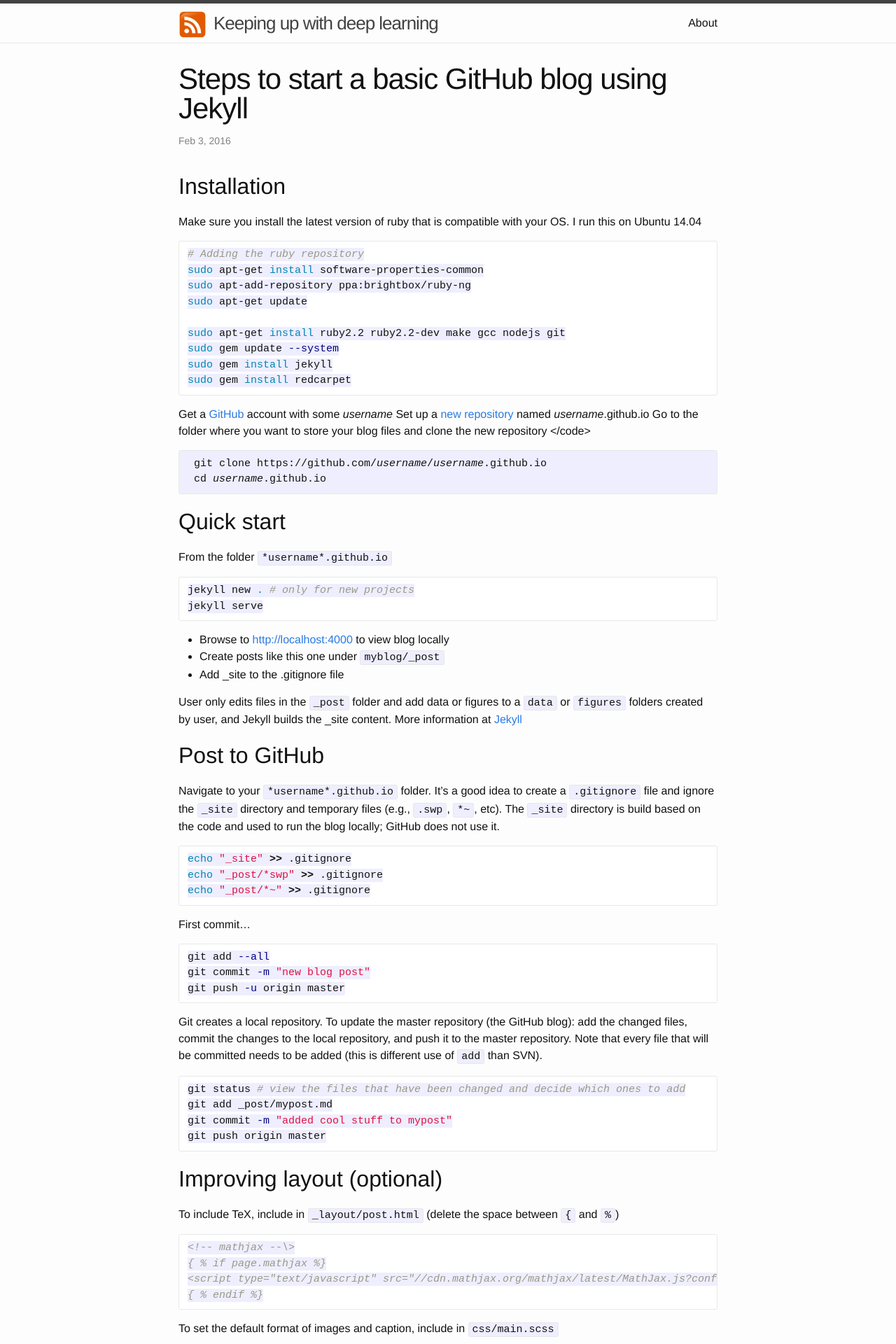
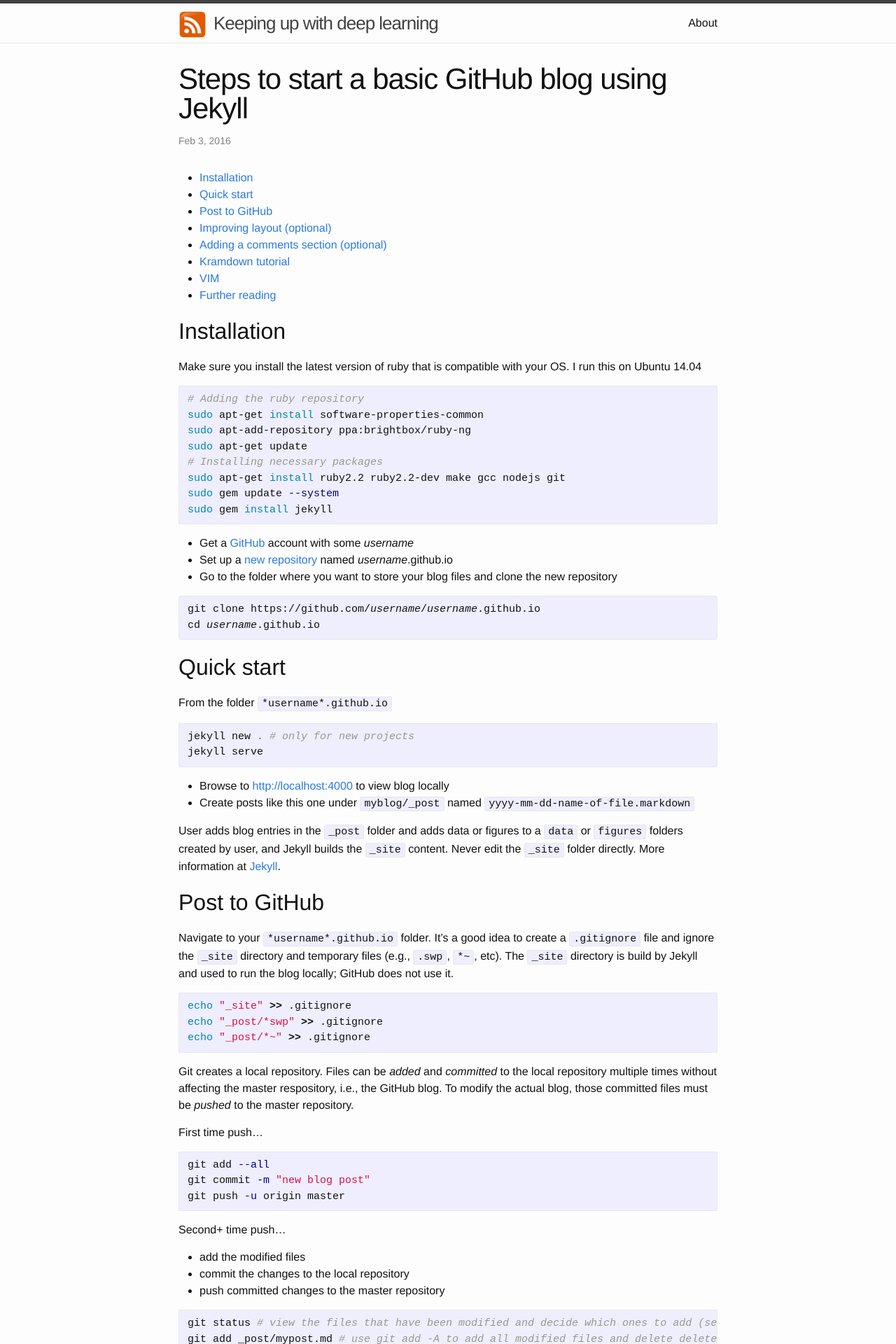
Before and after one commit to RodriguezAndres/RodriguezAndres.github.io, a Jekyll site: the page built from _posts/2016-02-03-starting-blog.markdown, in a window 1280 px wide. Shown: the top 1920 px of the page at 70% size. Built offline with Jekyll 4.4.1, drawn with Linux system fonts in a browser that asks for light colours; Markdown is read by kramdown in place of the engine named in the settings; formulas are drawn with MathJax 3; comment, search, counter and statistics services are not loaded; some of the changed text lies outside the part shown.

Commit message:
switching to kramdown and fixing blog

````diff
--- a/_config.yml
+++ b/_config.yml
@@ -10,5 +10,6 @@ github_username:  rodriguezandres
 linkedin_username: andres-rodriguez-3333212
 
 # Build settings
-markdown: redcarpet
+markdown: kramdown
+#markdown: redcarpet
 permalink: pretty
--- a/_posts/2016-02-03-starting-blog.markdown
+++ b/_posts/2016-02-03-starting-blog.markdown
@@ -2,85 +2,150 @@
 layout: post
 comments: true
 title:  "Steps to start a basic GitHub blog using Jekyll"
-excerpt: "These steps can be used to start a blog"
 date:   2016-02-03 23:00:00
 mathjax: true
 ---
+
+* TOC
+{:toc}
 
 ## Installation
 Make sure you install the latest version of ruby that is compatible with your OS. I run this
 on Ubuntu 14.04
 
-```bash
+~~~ bash
 # Adding the ruby repository
 sudo apt-get install software-properties-common
 sudo apt-add-repository ppa:brightbox/ruby-ng
 sudo apt-get update
-
+# Installing necessary packages
 sudo apt-get install ruby2.2 ruby2.2-dev make gcc nodejs git
 sudo gem update --system
 sudo gem install jekyll
-sudo gem install redcarpet
-```
-Get a [GitHub](http://github.com) account with some *username*
-Set up a [new repository](https://github.com/new) named *username*.github.io
-Go to the folder where you want to store your blog files and clone the new repository
-</code>
+~~~
 
-<p><div class="highlight"><pre><code class="language-bash" data-lang="bash"> <span class="nv"></span>git clone https://github.com/<em>username</em>/<em>username</em>.github.io
-<span class="nv"> </span>cd <em>username</em>.github.io </code></pre></div></p>
+- Get a [GitHub](http://github.com) account with some *username*
+- Set up a [new repository](https://github.com/new) named *username*.github.io
+- Go to the folder where you want to store your blog files and clone the new repository
+
+<p><div class="highlight"><pre><code class="language-bash" data-lang="bash"><span class="nv"></span>git clone https://github.com/<em>username</em>/<em>username</em>.github.io
+<span class="nv"></span>cd <em>username</em>.github.io
+</code></pre></div></p>
 
 ## Quick start
 From the folder <code>*username*.github.io</code>
 
-```bash
+~~~ bash
 jekyll new . # only for new projects
 jekyll serve
-```
+~~~
+
 - Browse to [http://localhost:4000](http://localhost:4000) to view blog locally
-- Create posts like this one under `myblog/_post`
-- Add _site to the .gitignore file
+- Create posts like this one under `myblog/_post` named `yyyy-mm-dd-name-of-file.markdown`
 
-User only edits files in the `_post` folder and add data or figures to a `data` or `figures` folders created by user, and Jekyll builds the _site content. More information at [Jekyll](http://jekyllrb.com/docs/structure/)
+User adds blog entries in the `_post` folder and adds data or figures to a `data` or `figures` folders created by user, and Jekyll builds the `_site` content. Never edit the `_site` folder directly. More information at [Jekyll](http://jekyllrb.com/docs/structure/).
 
 ## Post to GitHub
-Navigate to your <code>*username*.github.io</code> folder. It's a good idea to create a `.gitignore` file and ignore the `_site` directory and temporary files (e.g., `.swp`, `*~`, etc). The `_site` directory is build based on the code and used to run the blog locally; GitHub does not use it.
+Navigate to your <code>*username*.github.io</code> folder. It's a good idea to create a `.gitignore` file and ignore the `_site` directory and temporary files (e.g., `.swp`, `*~`, etc). The `_site` directory is build by Jekyll and used to run the blog locally; GitHub does not use it.
 
-```bash
+~~~ bash
 echo "_site" >> .gitignore
 echo "_post/*swp" >> .gitignore
 echo "_post/*~" >> .gitignore
-```
+~~~
 
-First commit...
+Git creates a local repository. Files can be *added* and *committed* to the local repository multiple times without affecting the master respository, i.e., the GitHub blog. To modify the actual blog, those committed files must be *pushed* to the master repository.
 
-```bash
+First time push...
+
+~~~ bash
 git add --all
 git commit -m "new blog post"
 git push -u origin master
-```
+~~~
 
-Git creates a local repository. To update the master repository (the GitHub blog): add the changed files, commit the changes to the local repository, and push it to the master repository. Note that every file that will be committed needs to be added (this is different use of `add` than SVN).
+Second+ time push...
 
-```bash
-git status # view the files that have been changed and decide which ones to add
-git add _post/mypost.md
+- add the modified files
+- commit the changes to the local repository
+- push committed changes to the master repository
+
+
+~~~ bash
+git status # view the files that have been modified and decide which ones to add (see note below)
+git add _post/mypost.md # use git add -A to add all modified files and delete deleted files
 git commit -m "added cool stuff to mypost"
 git push origin master
-```
+~~~
+Note that every modified file (including those already in the local repository) needs to be added prior to committing (this is a different use of `add` than in SVN; in SVN only new files into the repo need are added).
+
+An example from [stackoverflow](http://stackoverflow.com/questions/572549/difference-between-git-add-a-and-git-add) showing the various ways to add files
+
+~~~ bash
+git init
+echo Change me > change-me
+echo Delete me > delete-me
+git add change-me delete-me
+git commit -m initial
+
+echo OK >> change-me
+rm delete-me
+echo Add me > add-me
+
+git status
+# Changed but not updated:
+#   modified:   change-me
+#   deleted:    delete-me
+# Untracked files:
+#   add-me
+
+git add .
+git status
+
+# Changes to be committed:
+#   new file:   add-me
+#   modified:   change-me
+# Changed but not updated:
+#   deleted:    delete-me
+
+git reset
+
+git add -u
+git status
+
+# Changes to be committed:
+#   modified:   change-me
+#   deleted:    delete-me
+# Untracked files:
+#   add-me
+~~~
+
+Summary using `add`:
+
+- `git add -A` stages All
+- `git add .` stages new and modified, without deleted
+- `git add -u` stages modified and deleted, without new
+
 
 ## Improving layout (optional)
-To include TeX, include in `_layout/post.html` (delete the space between `{` and `%`)
+To add a Table of Contents (more information [here](http://www.seanbuscay.com/blog/jekyll-toc-markdown/)), add the following snippet at top of the file under the header
 
-```html
+~~~ bash
+*TOC
+{:toc}
+~~~
+
+To use TeX formatting, include in `_layout/post.html` (**important**: delete the space between `{` and `%`)
+
+~~~ html
 <!-- mathjax --\>
 { % if page.mathjax %}
 <script type="text/javascript" src="//cdn.mathjax.org/mathjax/latest/MathJax.js?config=TeX-AMS-MML_HTMLorMML"></script>
 { % endif %}
-```
+~~~
 To set the default format of images and caption, include in `css/main.scss`
 
-```scss
+~~~ scss
 .imgright { float: right; margin-left: 10px; }
 .imgcap img {
   border: 1px solid #999;
@@ -91,19 +156,19 @@ To set the default format of images and caption, include in `css/main.scss`
   font-size: 14px;
   text-align: center;
 }
-```
+~~~
 
 To increase the width of the display, modify the `.wrapper` definition in  `_sass/_base.scss` replace the `* 2`'s with `* 1`'s
 
-```
+~~~
 .wrapper {
     max-width: -webkit-calc(#{$content-width} - (#{$spacing-unit} * 1));
     max-width:         calc(#{$content-width} - (#{$spacing-unit} * 1));
-```
+~~~
 
-To add a linkedin linked icon, include in `_include/footer.html` (delete the space between `{` and `%`) and in `_config.yml`, respectively
+To add a linkedin icon, include in `_include/footer.html` (**important**: delete the space between `{` and `%`) and in `_config.yml`, respectively
 
-```
+~~~
           { % if site.linkedin_username %}
           <li>
             <a href="https://www.linkedin.com/in/{{ site.linkedin_username }}">
@@ -119,62 +184,62 @@ To add a linkedin linked icon, include in `_include/footer.html` (delete the spa
             </a>
           </li>
           { % endif %}
-```
+~~~
 
-```
+~~~
 linkedin_username: <em>linked_username</em>
-```
+~~~
 
-## Adding a comments section
+## Adding a comments section (optional)
 - Register your blog at [Disqus](https://disqus.com/)
-- Copy the `_include/comments.html` file used for this blog to your `_include` folder
-- Include comments.html into your `_layouts/post.html` or `_layouts/defaut.html` file (*delete* the space between `{` and `%`):
+- Copy the `_include/comments.html` file used for this blog to your `_include` folder replacing my disqus\_shortname with yours
+- Include comments.html into your `_layouts/post.html` (show comments only on posts) or `_layouts/defaut.html` (show comments on all pages including home page) file (**important**: delete the space between `{` and `%`):
 
-```
+~~~
   { % include comments.html %}
-```
+~~~
 
 
-## Markdown tutorial
-See the Markdown [cheatsheet](https://github.com/adam-p/markdown-here/wiki/Markdown-Cheatsheet) for a complete list. In addition here are other formatting techniques and the more common techniques that I use.
+## Kramdown tutorial
+The kramdown syntax is a superset of the Markdown syntax, and most of the kramdown syntax is available in standard Markdown syntax. Below are the common formatting techniques that I use. For a more complete list see the kramdown [quick reference](http://kramdown.gettalong.org/quickref.html).
 
-```
-Separate lines in the Markdown text are concatinated in the blog, e.g.,
+~~~
+Separate lines are concatinated in the blog, e.g.,
 this shows up as one line
-```
+~~~
 
-Separate lines in the Markdown text are concatinated in the blog, e.g.,
+Separate lines are concatinated in the blog, e.g.,
 this shows up as one line
 
-```
-Separate lines in the Markdown text trailed by two spaces are not concatinated in the blog, e.g.,
+~~~
+Separate lines trailed by two spaces are not concatinated in the blog, e.g.,
   this shows up as two lines
-```
+~~~
 
-Separate lines in the Markdown text trailed by two spaces are not concatinated in the blog, e.g.,
+Separate lines trailed by two spaces are not concatinated in the blog, e.g.,
   this shows up as two lines
 
-```
+~~~
 **bold** or *italics* or **_both_** or <s>strikethrough</s>.
 Note that ~~strikethrough~~ should work but it's not working for me
-```
+~~~
 
 **bold** or *italics* or **_both_** or <s>strikethrough</s>.
 Note that ~~strikethrough~~ should work but it's not working for me
 
-```
+~~~
 > Indent and italicized text
-```
+~~~
 
 > Indent and italicized text
 
-```
+~~~
 Bullet points:
 
 - bullet 1
 
 - bullet 2
-```
+~~~
 
 Bullet points:
 
@@ -182,131 +247,143 @@ Bullet points:
 
 - bullet 2
 
-```
+~~~
 Lists:
 
 1. First
-  * sublist item
-  * sublist another item
+    * sublist item requires indent of four spaces
+    * sublist another item
 2. Second
-  1. numbered sublist item 1
-  1. numbered sublist item 2
+    1. numbered sublist item 1
+    1. numbered sublist item 2
 1. Third (in Markdown actual numbers don't matter; only that is a number)
 1. Forth
-```
+~~~
 
 Lists:
 
 1. First
-  * sublist item
-  * sublist another item
+    * sublist item requires indent of four spaces
+    * sublist another item
 2. Second
-  1. numbered sublist item 1
-  1. numbered sublist item 2
+    1. numbered sublist item 1
+    1. numbered sublist item 2
 1. Third (in Markdown actual numbers don't matter; only that is a number)
 1. Forth
 
-```
+~~~
 Create a [hyperlink](http://hyperlink.com)
   Create a [hyperlink](http://hyperlink.com "Title") that displays the title
 if you put your mouse over it
-```
+~~~
 
 Create a [hyperlink](http://hyperlink.com)
   Create a [hyperlink](http://hyperlink.com "Title") that displays the title
 if you put your mouse over it
 
-```
+~~~
 <div class="imgcap">
 <img src="/figures/tutorial.jpg">
 <img src="/figures/tutorial.jpg" style="border:none;">
 <img src="/figures/tutorial.jpg" width="10%">
 <img src="/figures/tutorial.jpg" width="30%">
-<img src="/figures/tutorial.jpg" style="max-width:10%; height:200px;" -->
-<div class="thecap" style="text-align:justify">Caption: Inserting
-figures with various settings: <b>(1)</b> Unaltered image. <b>(2)</b> No border.
-<b>(3)</b> Width takes 10% of screen width. <b>(4)</b> Width takes 30% of the
-screen. <b>(5)</b> Width takes 10% of the screen and the height is 200 pixels.
+<img src="/figures/tutorial.jpg" style="max-width:10%; height:200px;">
+<div class="thecap" style="text-align:justify">
+Caption: Inserting figures with various settings:
+<b>(1)</b> Unaltered image.
+<b>(2)</b> No border.
+<b>(3)</b> Width takes 10% of screen width.
+<b>(4)</b> Width takes 30% of the screen
+<b>(5)</b> Width takes 10% of the screen and the height is 200 pixels.
 </div>
-<div class="thecap" style="text-align:justify; font-size:90%">And here is a
-different way to format the font size in captions
-</div></div>
-```
+<div class="thecap" style="text-align:justify; font-size:90%">
+And here is a different way to format the font size in captions
+</div>
+</div>
+~~~
 
 <div class="imgcap">
 <img src="/figures/tutorial.jpg">
 <img src="/figures/tutorial.jpg" style="border:none;">
 <img src="/figures/tutorial.jpg" width="10%">
 <img src="/figures/tutorial.jpg" width="30%">
-<img src="/figures/tutorial.jpg" style="max-width:10%; height:200px;" -->
-<div class="thecap" style="text-align:justify">Caption: Inserting
-figures with various settings: <b>(1)</b> Unaltered image. <b>(2)</b> No border.
-<b>(3)</b> Width takes 10% of screen width. <b>(4)</b> Width takes 30% of the
-screen. <b>(5)</b> Width takes 10% of the screen and the height is 200 pixels.
+<img src="/figures/tutorial.jpg" style="max-width:10%; height:200px;">
+<div class="thecap" style="text-align:justify">
+Caption: Inserting figures with various settings:
+<b>(1)</b> Unaltered image.
+<b>(2)</b> No border.
+<b>(3)</b> Width takes 10% of screen width.
+<b>(4)</b> Width takes 30% of the screen
+<b>(5)</b> Width takes 10% of the screen and the height is 200 pixels.
 </div>
-<div class="thecap" style="text-align:justify; font-size:90%">And here is a
-different way to format the font size in captions
-</div></div>
+<div class="thecap" style="text-align:justify; font-size:90%">
+And here is a different way to format the font size in captions
+</div>
+</div>
 
-```
+~~~
 Inline variables `a` and `b` can be used in equations \\( h\_t = \tanh ( a\_{t} b\_{t} ) \\) (requires MathJax--add it to `_layout/post.html`)
-```
+~~~
 
 Inline variables `a` and `b` can be used in equations \\( h\_t = \tanh ( a\_{t} b\_{t} ) \\) (requires MathJax--add it to `_layout/post.html`)
 
 <pre>
-```bash
+~~~ bash
 cd myblog # simple Bash command
-```
+~~~
 
-```python
+~~~ python
 def main():
   a = 4 # simply Python code
-```
+~~~
 
-```c
+~~~ c
 int main() {
   a = 4; // simply C/C++ code
   return 0;
 }
-```
+~~~
 
-```javascript
+~~~ javascript
 $('.promoted').hide(); // simple Javascript code
-```
+~~~
 
-```
+~~~
 a = 4 -- no language indicated so no synthax highlight here
-```
+~~~
 </pre>
 
-```bash
+~~~ bash
 cd myblog # simple Bash command
-```
+~~~
 
-```python
+~~~ python
 def main():
   a = 4 # simply Python code
-```
+~~~
 
-```c
+~~~ c
 int main() {
   a = 4; // simply C/C++ code
   return 0;
 }
-```
+~~~
 
-```javascript
+~~~ javascript
 $('.promoted').hide(); // simple Javascript code
-```
+~~~
 
-```
+~~~
 a = 4 -- no language indicated so no synthax highlight here
-```
+~~~
+
+## VIM
+VIM assumes all text after the underscore \_ is italicized and should be hightlighted. This can be fixed by placing [these](https://github.com/tpope/vim-markdown) files in `~/.vim/` and replacing all the <code>```</code> with `\~\~\~` in  `~/.vim/syntax/markdown.vim`. It needs to be replaced because kramdown uses code snippets that start with `~~~` instead of the regular markdown <code>```</code>.
 
 ## Further reading
 - [Steps](https://pages.github.com/) to create a blog on GitHub
 - [Jekyll](https://jekyllrb.com/)
+- [kramdown](http://kramdown.gettalong.org/quickref.html) quick reference
 - [Disqus](https://disqus.com/)
 - Karpathy's [switching from Wordpress to Jekyll](http://karpathy.github.io/2014/07/01/switching-to-jekyll/)
 - Git tutorials: [Atlassian](https://www.atlassian.com/git/tutorials/setting-up-a-repository), [Dudler](http://rogerdudler.github.io/git-guide/), [Udacity](https://www.udacity.com/course/how-to-use-git-and-github--ud775)
--- a/_sass/_base.scss
+++ b/_sass/_base.scss
@@ -14,13 +14,15 @@ dl, dd, ol, ul, figure {
  * Basic styling
  */
 body {
-    font-family: $base-font-family;
-    font-size: $base-font-size;
-    line-height: $base-line-height;
-    font-weight: 300;
+    font: $base-font-weight #{$base-font-size}/#{$base-line-height} $base-font-family;
     color: $text-color;
     background-color: $background-color;
     -webkit-text-size-adjust: 100%;
+    -webkit-font-feature-settings: "kern" 1;
+    -moz-font-feature-settings: "kern" 1;
+    -o-font-feature-settings: "kern" 1;
+    font-feature-settings: "kern" 1;
+    font-kerning: normal;
 }
 
 
@@ -80,7 +82,7 @@ li {
  * Headings
  */
 h1, h2, h3, h4, h5, h6 {
-    font-weight: 300;
+    font-weight: $base-font-weight;
 }
 
 
--- a/_sass/_layout.scss
+++ b/_sass/_layout.scss
@@ -12,6 +12,7 @@
 
 .site-title {
     font-size: 26px;
+    font-weight: 300;
     line-height: 56px;
     letter-spacing: -1px;
     margin-bottom: 0;
@@ -35,16 +36,16 @@
         color: $text-color;
         line-height: $base-line-height;
 
-        // Gaps between nav items, but not on the first one
-        &:not(:first-child) {
-            margin-left: 20px;
+        // Gaps between nav items, but not on the last one
+        &:not(:last-child) {
+            margin-right: 20px;
         }
     }
 
     @include media-query($on-palm) {
         position: absolute;
         top: 9px;
-        right: 30px;
+        right: $spacing-unit / 2;
         background-color: $background-color;
         border: 1px solid $grey-color-light;
         border-radius: 5px;
@@ -82,6 +83,11 @@
         .page-link {
             display: block;
             padding: 5px 10px;
+
+            &:not(:last-child) {
+                margin-right: 0;
+            }
+            margin-left: 20px;
         }
     }
 }
--- a/_sass/_syntax-highlighting.scss
+++ b/_sass/_syntax-highlighting.scss
@@ -4,6 +4,10 @@
 .highlight {
     background: #fff;
     @extend %vertical-rhythm;
+
+    .highlighter-rouge & {
+      background: #eef;
+    }
 
     .c     { color: #998; font-style: italic } // Comment
     .err   { color: #a61717; background-color: #e3d2d2 } // Error
--- a/css/main.scss
+++ b/css/main.scss
@@ -6,8 +6,9 @@
 
 
 // Our variables
-$base-font-family: Helvetica, Arial, sans-serif;
+$base-font-family: "Helvetica Neue", Helvetica, Arial, sans-serif;
 $base-font-size:   16px;
+$base-font-weight: 400;
 $small-font-size:  $base-font-size * 0.875;
 $base-line-height: 1.5;
 
@@ -39,6 +40,7 @@ $on-laptop:        800px;
   text-align: center;
 }
 
+// Use media queries like this:
 // @include media-query($on-palm) {
 //     .wrapper {
 //         padding-right: $spacing-unit / 2;
````
